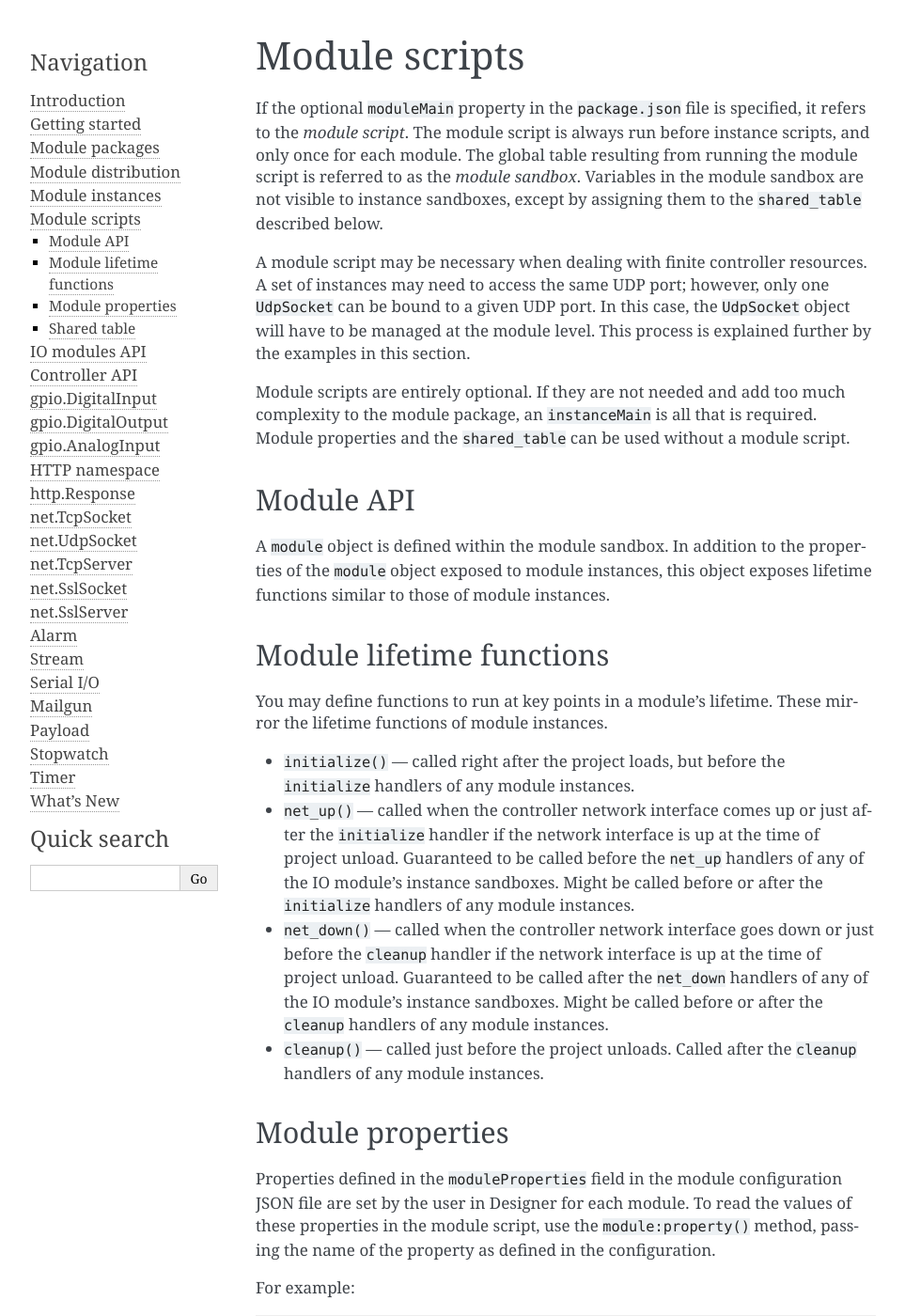
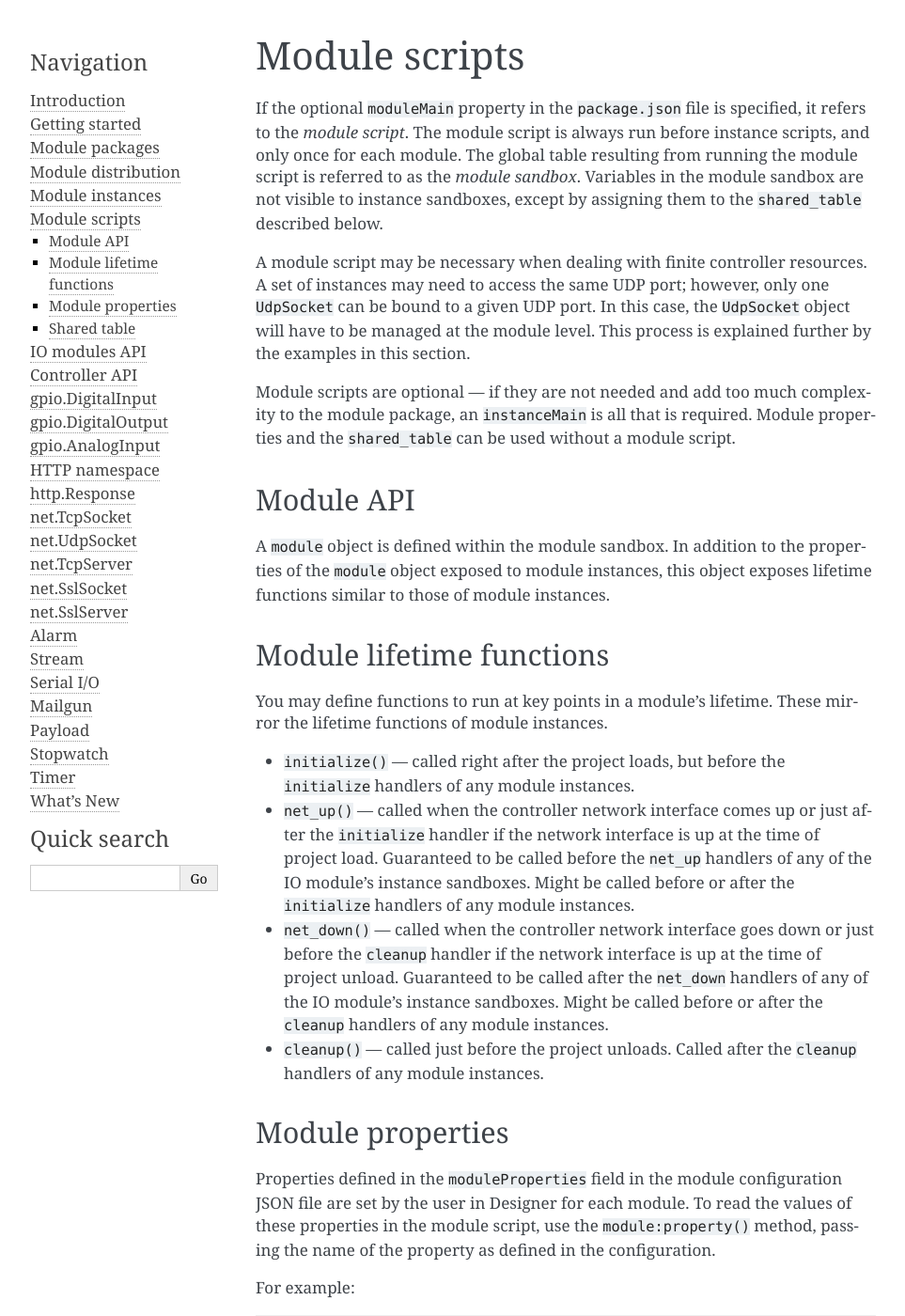
Before and after one commit to carallon/io-module-developer-guide, a Sphinx documentation site: the page built from source/guide/modules.rst, in a window 1280 px wide and 1400 px high. Shown: the whole window at 94% size, without its empty margins (148-1111 px from the left). Built offline with Sphinx 7.4.7, drawn with Linux system fonts in a browser that asks for light colours; some of the changed text lies outside the part shown.

Commit message:
Pull request review

```diff
--- a/source/guide/module-instances.rst
+++ b/source/guide/module-instances.rst
@@ -5,7 +5,7 @@ For a module to be used in a Designer project, at least one *instance* of the mo
 
 The user must choose an instance when using the module's triggers, conditions and actions, although if there is only one instance of the module in their project then this will be selected by default. For triggers, the instance setting defines which instance must fire the trigger for it to match. For conditions, the instance setting defines which instance will test the condition. For actions, the instance setting defines which instance will perform the action.
 
-A required field in the IO module ``package.json`` is ``instanceMain``. This specifies a lua script which is run for each instance, creating an *instance sandbox*. A module instance's sandbox can be effectively interpreted as all lua objects reachable only from the global table of the instance script, as executed for that module instance. Any variables at global scope in ``instanceMain`` will have a separate instantiation for each instance sandbox created.
+A required field in the IO module ``package.json`` is ``instanceMain``. This specifies a Lua script which is run for each instance, creating an *instance sandbox*. A module instance's sandbox can be effectively interpreted as all Lua objects reachable only from the global table of the instance script, as executed for that module instance. Any variables at global scope in ``instanceMain`` will have a separate instantiation for each instance sandbox created.
 
 As implied by their name, instance sandboxes can be independent, although in practice may need to share information. This is best supported by having a module script, specified by the optional ``moduleMain`` field of the ``package.json`` file. A module script, if provided, is run only once, creating a *module sandbox* which stores data global to all instances. Refer to the :doc:`../guide/modules` section of this guide for more information.
 
--- a/source/guide/modules.rst
+++ b/source/guide/modules.rst
@@ -5,7 +5,7 @@ If the optional ``moduleMain`` property in the ``package.json`` file is specifie
 
 A module script may be necessary when dealing with finite controller resources. A set of instances may need to access the same UDP port; however, only one ``UdpSocket`` can be bound to a given UDP port. In this case, the ``UdpSocket`` object will have to be managed at the module level. This process is explained further by the examples in this section.
 
-Module scripts are entirely optional. If they are not needed and add too much complexity to the module package, an ``instanceMain`` is all that is required. Module properties and the ``shared_table`` can be used without a module script.
+Module scripts are optional --- if they are not needed and add too much complexity to the module package, an ``instanceMain`` is all that is required. Module properties and the ``shared_table`` can be used without a module script.
 
 Module API
 ==========
@@ -18,7 +18,7 @@ Module lifetime functions
 You may define functions to run at key points in a module's lifetime. These mirror the lifetime functions of module instances.
 
 * ``initialize()`` --- called right after the project loads, but before the ``initialize`` handlers of any module instances.
-* ``net_up()`` --- called when the controller network interface comes up or just after the ``initialize`` handler if the network interface is up at the time of project unload. Guaranteed to be called before the ``net_up`` handlers of any of the IO module's instance sandboxes. Might be called before or after the ``initialize`` handlers of any module instances.
+* ``net_up()`` --- called when the controller network interface comes up or just after the ``initialize`` handler if the network interface is up at the time of project load. Guaranteed to be called before the ``net_up`` handlers of any of the IO module's instance sandboxes. Might be called before or after the ``initialize`` handlers of any module instances.
 * ``net_down()`` --- called when the controller network interface goes down or just before the ``cleanup`` handler if the network interface is up at the time of project unload. Guaranteed to be called after the ``net_down`` handlers of any of the IO module's instance sandboxes. Might be called before or after the ``cleanup`` handlers of any module instances.
 * ``cleanup()`` --- called just before the project unloads. Called after the ``cleanup`` handlers of any module instances.
 
--- a/source/whatsnew.rst
+++ b/source/whatsnew.rst
@@ -7,4 +7,4 @@ Latest (2.0)
 * :doc:`../api/alarm` - a real time alarm to trigger a one-off or repeating function.
 * :doc:`../api/stopwatch` - track the elapsed time between events.
 * Append variables in a condition handler (see :ref:`module-instances-conditions`).
-* :doc:`../guide/modules` - Lua scripts which are run once for each module. Module scripts can be used to share resources between a module's instances.
+* :doc:`../guide/modules` - Lua scripts run once for each module. Module scripts can be used to share resources between a module's instances.
```
Also changed, not shown: other parts of source/guide/module-instances.rst (+1 -1 lines), other parts of source/guide/modules.rst (+1 -1 lines).
